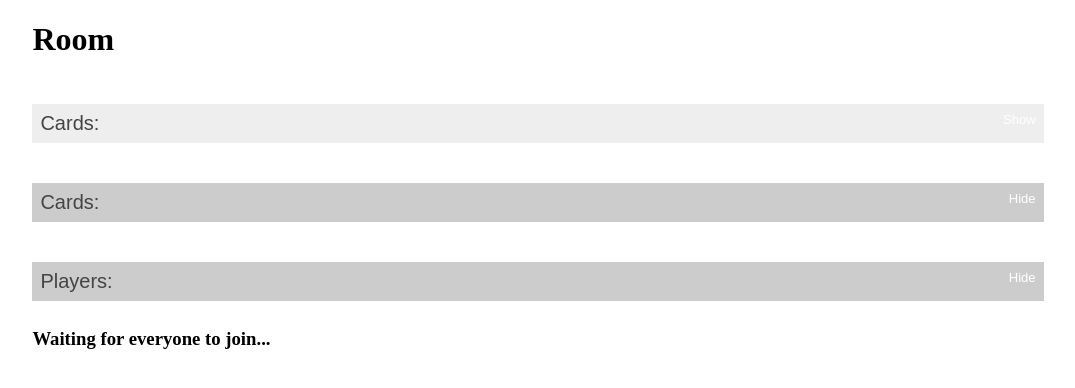
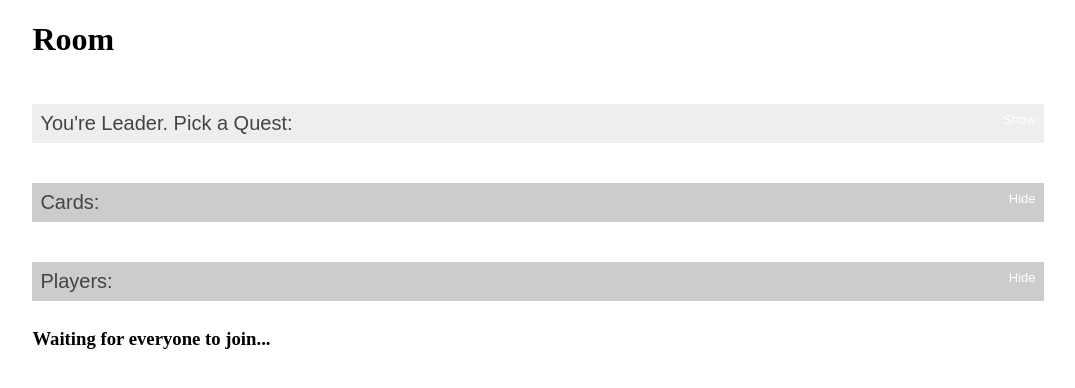
Before and after one commit to Jacobmpp/Pavalon, a Flask app: template Server/templates/room.html in a window 1280 px wide. Shown: the top 388 px of the page, without its empty margins (102-1177 px from the left). Run offline with Flask 3, Linux system fonts and the light colour scheme; the template is opened without the code that fills it, so the values that code supplies are empty; some libraries are stand-ins or nearby versions.

Commit message:
Quest History and some more partials

```diff
--- a/Server/server.py
+++ b/Server/server.py
@@ -92,7 +92,7 @@ def on_join(data):
                 room.dist_cards()
                 for player in room.players.values():
                     emit('role', player.card.game_start(room), room=player.sid)
-                activate_leader(room)
+                activate_leader(room_id)
         case error:
             emit('error', error)
 
@@ -151,8 +151,10 @@ def on_vote(data):
     emit(player.card.game_start(room), room=player.sid)
 
 
-def activate_leader(room:Room):
-    emit('leader', room.game.get_quest().size, room=room.get_leader().sid)
+def activate_leader(room_id):
+    global rooms
+    room:Room = rooms[room_id]
+    emit('leader', {'count':room.game.get_quest().size, 'leader':room.get_leader().name}, room=room_id)
 
 
 if __name__ == '__main__':
--- a/Server/templates/room.html
+++ b/Server/templates/room.html
@@ -12,13 +12,17 @@
     const base = {'name': name, 'room_id': room_id}
     let players = []
     let questSize = 0
+    let questHistory = [{leader:'Jim', on:['Jim', 'Jacob'], votes:['Jimmy', 'Jacob'], results:['SUCCESS','SUCCESS','SUCCESS'], passed:true},
+                        {leader:'Jimmy', on:['Jimmy', 'Jacob'], votes:['Jimmy'], results:false},
+                        {leader:'Jacob', on:['Jim', 'Jacob'], votes:['Jimmy', 'Jacob'], results:['SUCCESS','FAIL','MAGIC'], passed:true}]
     var socket = io();
 
     socket.emit('join', base);
 
-    socket.on('players', (players) => {
+    socket.on('players', (playerData) => {
         listTag = document.getElementById('player-list');
         result = '';
+        players = playerData
         players.forEach(player => {
             result += `<li>${player}</li>\n`
         });
@@ -46,10 +50,17 @@
         role_container.style.maxHeight = role_container.scrollHeight + 'px'
     });
 
-    socket.on('leader', (count) => {
-        questSize = count
-        //clear selection screen
-        document.getElementById('leader').setAttribute('style', '');
+    socket.on('leader', (data) => {
+        questSize = data.count
+        leader = data.leader
+        if(name == leader){
+            //clear selection screen
+            document.getElementById('leader-div').setAttribute('style', '');
+
+        }
+        questHistory[questHistory.length] = {'leader':leader}
+        updateQuestHistoryView()
+        document.getElementById('quest-history-div').setAttribute('style', '');
     })
 
     const sendQuest = () => {
@@ -63,19 +74,31 @@
         document.getElementById('leader').setAttribute('style', 'display: none;');
     }
 
-    socket.on('prequest-vote', (msg) => {
+    socket.on('prequest-vote', (playersOn) => {
         document.getElementById('pre-quest-vote').setAttribute('style', '');
         document.getElementById('leader').setAttribute('style', 'display: none;');
         //load quest members view
+        questHistory.find((record) => (record.results === undefined)).on = playersOn
     })
 
     const voteForQuest = (inFavor) => {
         socket.emit('prequest-vote')
     }
 
-    socket.on('pre-quest-result', (playerMap) => {
+    socket.on('pre-quest-result', (playersFor) => {
+        questHistoryEntry = questHistory.find((record) => (record.results === undefined))
         document.getElementById('pre-quest-result').setAttribute('style', '');
         document.getElementById('pre-quest-vote').setAttribute('style', 'display: none;');
+        questHistoryEntry.votes = playersFor
+
+        if(playerFor.length < (players.length/2)){
+            questHistoryEntry.result = false
+            return
+        }
+
+        if(questHistoryEntry.on.includes(name)){
+            //TODO: Load voting
+        }
         //TODO: set the contents based on the votes people gave and save the results
     })
 
@@ -98,6 +121,13 @@
 <body>
 <div class="page-container">
     <h1>Room {{ room_id }}</h1>
+    <div id="quest-history-div" style="display: none;">
+        <button type="button" class="collapsible">Quest Histoy:</button>
+        <div id="quest-history-inner" class="content">
+            <table id="history-table">
+            </table>
+        </div>
+    </div>
     <div id="your-role-div" style="display: none;">
         <button type="button" class="collapsible active">Your Role:</button>
         <div id="your-role-inner" class="content">
@@ -105,7 +135,7 @@
             <p id="role-desc"></p>
         </div>
     </div>
-    <button type="button" class="collapsible">Cards:</button>
+    <button type="button" class="collapsible">You're Leader. Pick a Quest:</button>
     <div id="leader-div" class="content" style="max-height: 0px;">
         <lu>
             {% for player in players %}
@@ -144,5 +174,42 @@
         });
     }
 
+    const getResultsString = (results, passed) => {
+        if(!results)return '';
+        out = ''
+        results.forEach((result) => {
+            switch(result){
+                case "SUCCESS":
+                    out += "🟢"
+                    break;
+                case "FAIL":
+                    out += "🔴"
+                    break;
+                default:
+                    out += "🔥"
+            }
+        })
+        return (passed ?  '✅' : '🟥') + ':' + out
+    }
+
+    const updateQuestHistoryView = () => {
+        out = '<tr><th>Quest</th>'
+        players.forEach((player)=>{out += '<th>' + player + '</th>'})
+        out += '<th>Result</th></tr>'
+        count = 1
+        questHistory.forEach((record)=>{
+            out += '<tr><td>' + (record.results === false ? `${count} (X)` : count++) +  '</td>'
+            players.forEach((player)=>{
+                out += '<td>'
+                    + ('votes' in record ? (record.votes.includes(player) ? '🟢' : '🔴') : '')
+                    + ('on' in record ? (record.on.includes(player) ? '✋' : '') : '')
+                    + (player == record.leader ? '👑' : '')
+                    + '</td>'
+            })
+            out += '<td>' + getResultsString(record.results, record.passed) + '</td></tr>'
+        })
+        console.log(out)
+        document.getElementById('history-table').innerHTML = out
+    }
 </script>
 </html>
```
